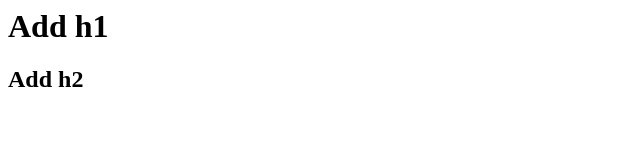
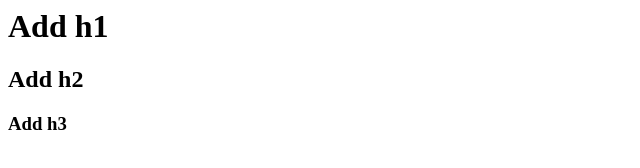
Before and after one commit to ashitsathish/featching-pulling, a plain HTML site: page index.html in a window 1280 px wide. Shown: the full height of the page, 0-640 px from the left. Drawn offline with Linux system fonts and the light colour scheme.

Commit message:
Update index.html

```diff
--- a/index.html
+++ b/index.html
@@ -1,3 +1,4 @@
 
 <h1>Add h1</h1>
 <h2>Add h2</h2>
+<h3>Add h3</h3>
```
